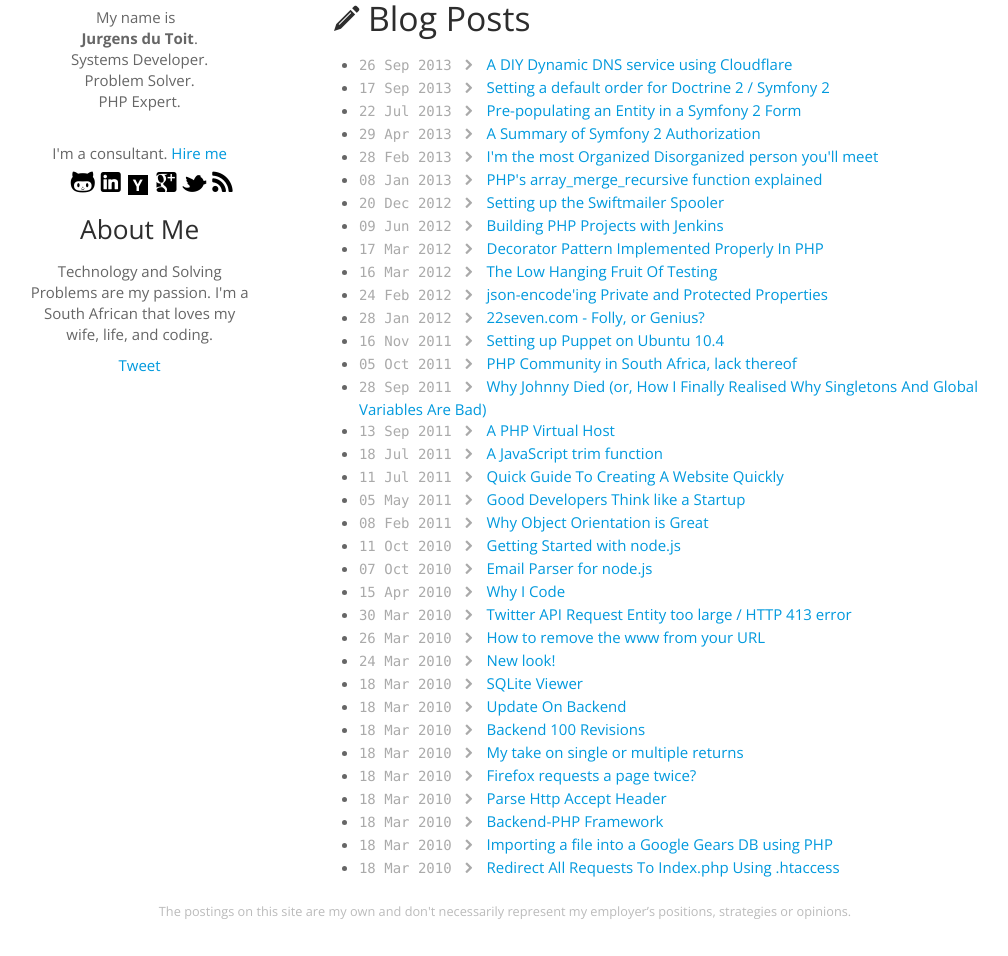
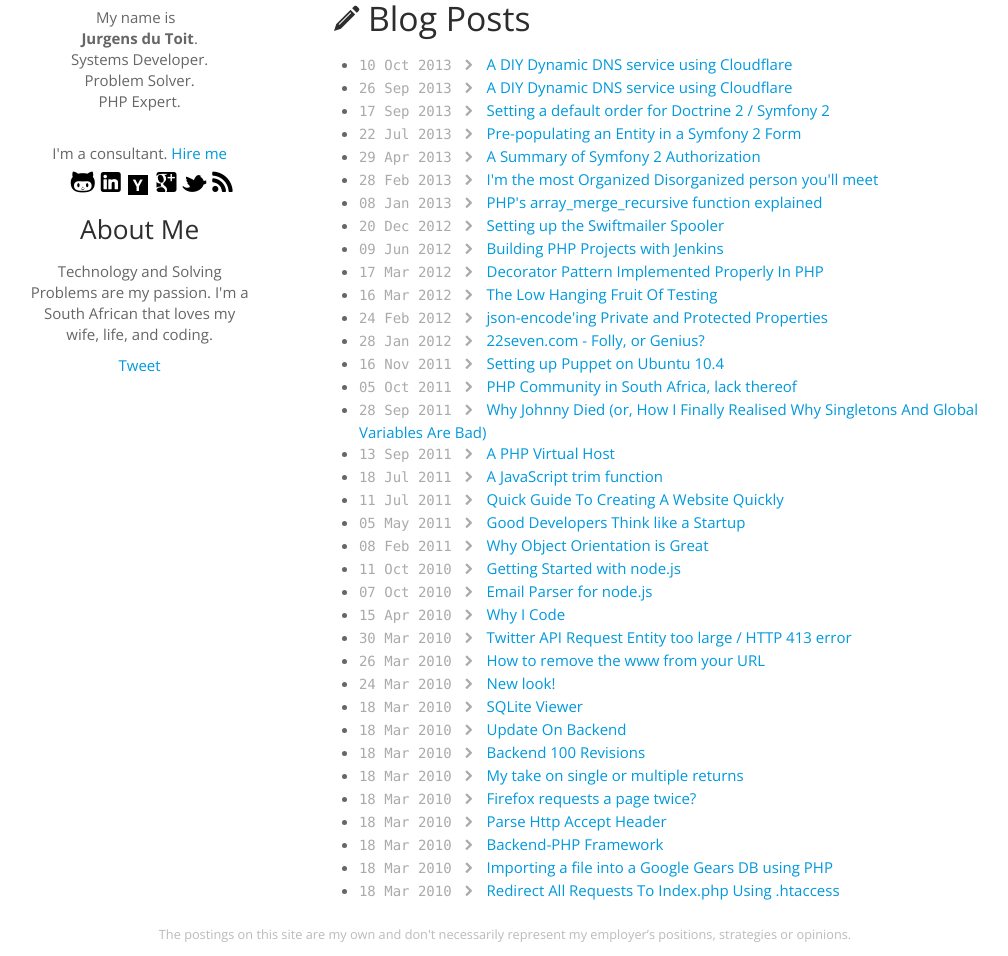
Before and after one commit to jrgns/jrgns.github.com, a Jekyll site: the page built from index.html, in a window 1280 px wide and 1212 px high, cut to the strip 256-1212 px from the top of the window. Shown: the whole strip, without its empty margins (135-1143 px from the left). Built offline with Jekyll 4.4.1, drawn with Linux system fonts in a browser that asks for light colours; comment, search, counter and statistics services are not loaded.

Commit message:
Added header information to post

```diff
--- a/_posts/2013-10-10-is-php-the-slums-of-the-programming-world.md
+++ b/_posts/2013-10-10-is-php-the-slums-of-the-programming-world.md
@@ -1,3 +1,10 @@
+---
+layout: post
+title: A DIY Dynamic DNS service using Cloudflare
+categories:
+- blog
+---
+
 I presented this at [Tech4Africa 2013][20]. The slides can be found [here][21].
 
 Quick History of PHP
```
